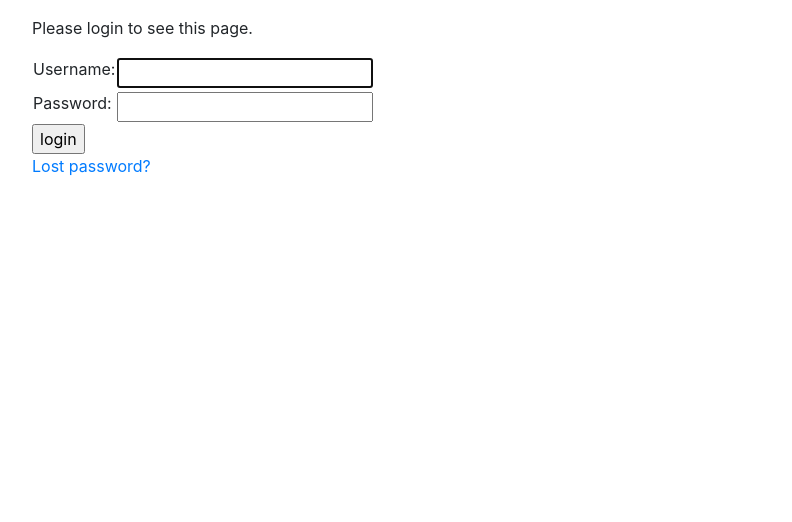
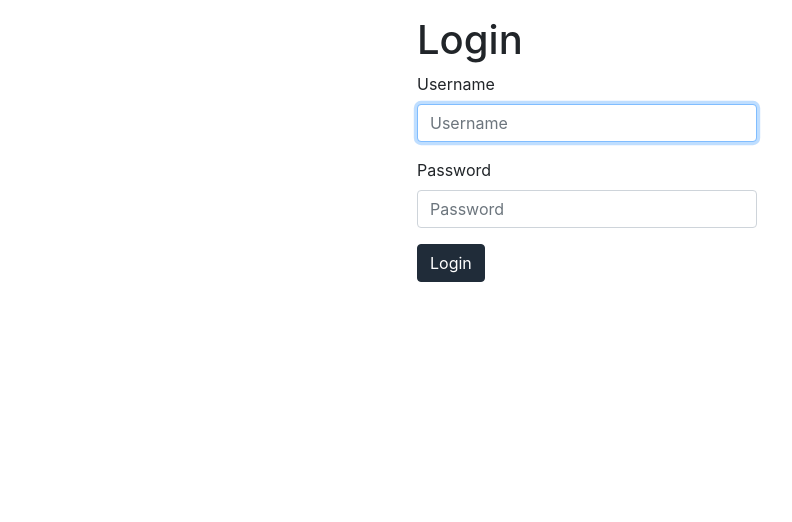
Before and after one commit to gyorgium/myblog, a Django app: page /accounts/login/?next=/drafts/ in a window 1280 px wide. Shown: the part 56-578 px from the top of the page, without its empty margins (53-845 px from the left). Run offline with Django 3.2, Linux system fonts and the light colour scheme; some libraries are stand-ins or nearby versions.

Commit message:
add bootstrap to templates

```diff
--- a/blog/static/css/main.css
+++ b/blog/static/css/main.css
@@ -8,8 +8,9 @@
 }
 
 /* main background color */
-.navbar, footer {
+.navbar, footer, .btn-primary {
     background-color: #202c39;
+    border-color: #202c39;
 }
 
 footer {
@@ -19,7 +20,7 @@
     padding-top: 0.5rem;
 }
 
-.post-date {
+.text-muted {
     font-size: .75rem;
 }
 
--- a/blog/templates/blog/post_list.html
+++ b/blog/templates/blog/post_list.html
@@ -10,7 +10,7 @@
           <div class="card-body">
             <p class="card-text">
               <strong>Article</strong>
-              <time class="text-muted post-date"> / {{ post.published_on | date:"M d, Y"}}</time>
+              <time class="text-muted"> / {{ post.published_on | date:"M d, Y"}}</time>
             </p>
             <h2 class="card-title">
               <a href="{% url 'post_detail' slug=post.slug %}" class="text-dark">{{ post.title }}</a>
--- a/blog/templates/registration/login.html
+++ b/blog/templates/registration/login.html
@@ -1,37 +1,14 @@
 {% extends 'blog/base.html' %}
-
+{% load bootstrap4 %}
 {% block content %}
-
-{% if form.errors %}
-<p>Your username and password didn't match. Please try again.</p>
-{% endif %}
-
-{% if next %}
-    {% if user.is_authenticated %}
-    <p>Your account doesn't have access to this page. To proceed,
-    please login with an account that has access.</p>
-    {% else %}
-    <p>Please login to see this page.</p>
-    {% endif %}
-{% endif %}
-
-<form method="post" action="{% url 'login' %}">
-{% csrf_token %}
-<table>
-<tr>
-    <td>{{ form.username.label_tag }}</td>
-    <td>{{ form.username }}</td>
-</tr>
-<tr>
-    <td>{{ form.password.label_tag }}</td>
-    <td>{{ form.password }}</td>
-</tr>
-</table>
-
-<input type="submit" value="login">
-<input type="hidden" name="next" value="{{ next }}">
-</form>
-
-{# Assumes you setup the password_reset view in your URLconf {% url 'password_reset' %} #}
-<p><a href="#">Lost password?</a></p>
+  <div class="container col-md-4">
+    <h1>Login</h1>
+    <form method="POST">
+      {% csrf_token %}
+      {% bootstrap_form form %}
+      {% buttons %}
+        <input type="submit" value="Login" class="btn btn-primary">
+      {% endbuttons %}
+    </form>
+  </div>
 {% endblock %}
--- a/myblog/settings.py
+++ b/myblog/settings.py
@@ -41,6 +41,7 @@
 ] + [
     'blog.apps.BlogConfig',
     'django_summernote',
+    'bootstrap4',
 ]
 
 MIDDLEWARE = [
--- a/requirements.txt
+++ b/requirements.txt
@@ -1,4 +1,7 @@
 Django==2.2.4
+django-bootstrap4==0.0.8
+django-ckeditor==5.7.1
+django-js-asset==1.2.2
 django-summernote==0.8.11.4
 pytz==2019.2
 sqlparse==0.3.0
```
Also changed, not shown: blog/templates/blog/comment_form.html (+9 -5 lines), blog/templates/blog/post_detail.html (+6 -6 lines), blog/templates/blog/post_form.html (+10 -7 lines).
